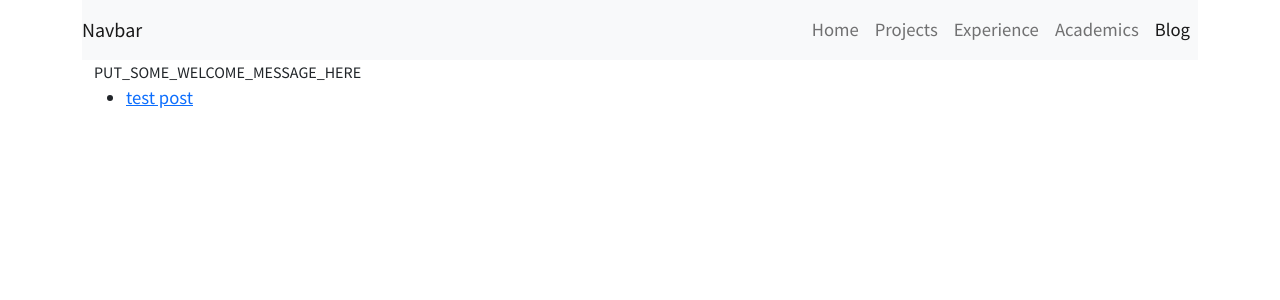
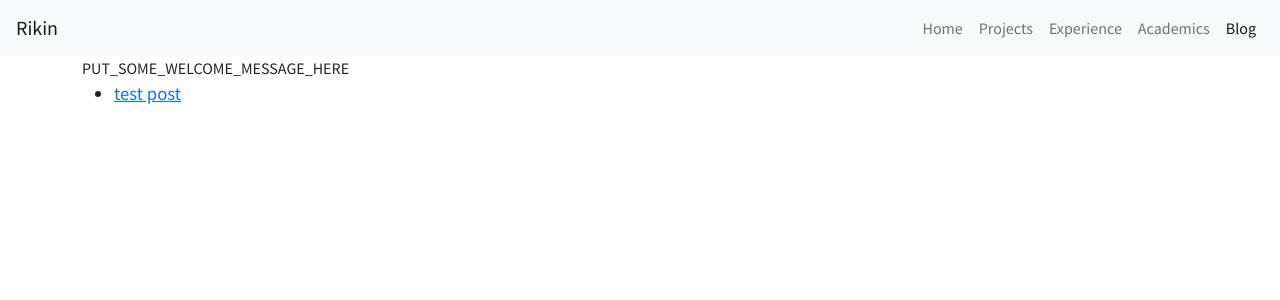
Before and after one commit to rikingurditta/blog, a Jekyll site: the page built from index.html, in a window 1280 px wide. Shown: the top 300 px of the page. Built offline with Jekyll 4.4.1, drawn with Linux system fonts in a browser that asks for light colours.

Commit message:
Updated styles so that navbar matches main site exactly

```diff
--- a/_includes/navbar.html
+++ b/_includes/navbar.html
@@ -1,12 +1,12 @@
-<nav class="navbar sticky-top navbar-expand-lg navbar-light bg-light">
-    <a class="navbar-brand" href="/">Navbar</a>
+<nav class="navbar sticky-top navbar-expand-lg navbar-light bg-light" style="padding: 0.5rem 1rem">
+    <a class="navbar-brand" href="/" style="font-size: 1.25rem;">Rikin</a>
     <button class="navbar-toggler" type="button" data-toggle="collapse" data-target="#navbarNav" aria-controls="navbarNav" aria-expanded="false" aria-label="Toggle navigation" style="border-color: transparent">
         <span class="navbar-toggler-icon"></span>
     </button>
     <div class="collapse navbar-collapse" id="navbarNav">
-        <ul class="navbar-nav ms-auto">
+        <ul class="navbar-nav ms-auto" style="font-size: 1rem;">
             <a class="nav-item nav-link" href="/#/">Home</a>
-            <a class="nav-item nav-link" href="/#/projects">Projects</a>
+            <a class="nav-item nav-link" href="https://rikingurditta.github.io/#/projects">Projects</a>
             <a class="nav-item nav-link" href="/#/experience">Experience</a>
             <a class="nav-item nav-link" href="/#/experience">Academics</a>
             <a class="nav-item nav-link active" href="{{ site.baseurl }}">Blog</a>
--- a/_layouts/default.html
+++ b/_layouts/default.html
@@ -3,7 +3,7 @@
 <html lang="en">
     {% include head.html %}
     <body>
-        <div class="container">
+        <div class="container-fluid" style="padding: 0px">
             {% include navbar.html %}
             <div class="container content">
                 {{ content }}
--- a/style.css
+++ b/style.css
@@ -45,6 +45,7 @@
 
 body {
     font-family: 'Source Sans Pro', 'Ubuntu', sans-serif;
+    margin: 0;
 }
 
 p, span, ul {
```
